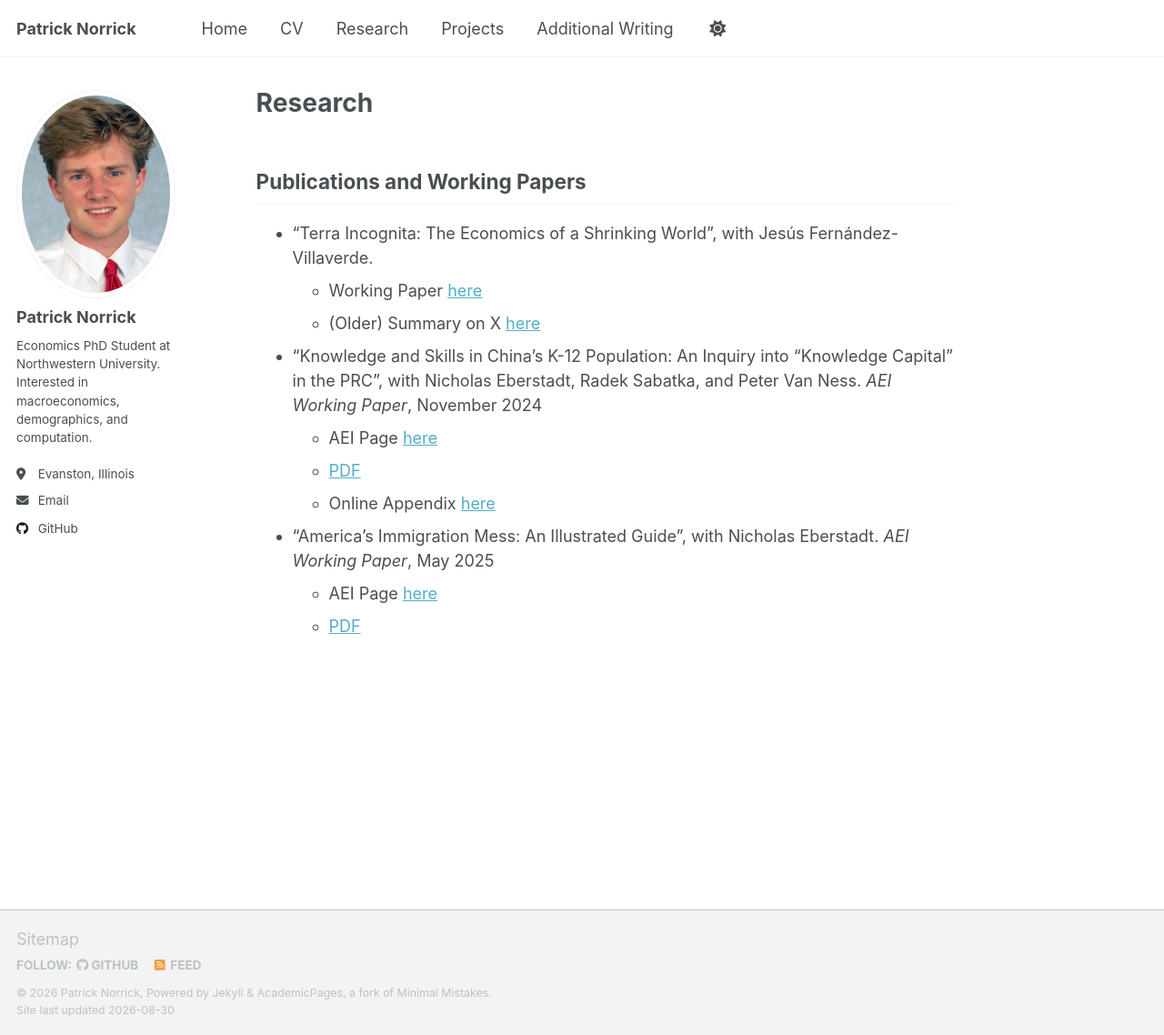
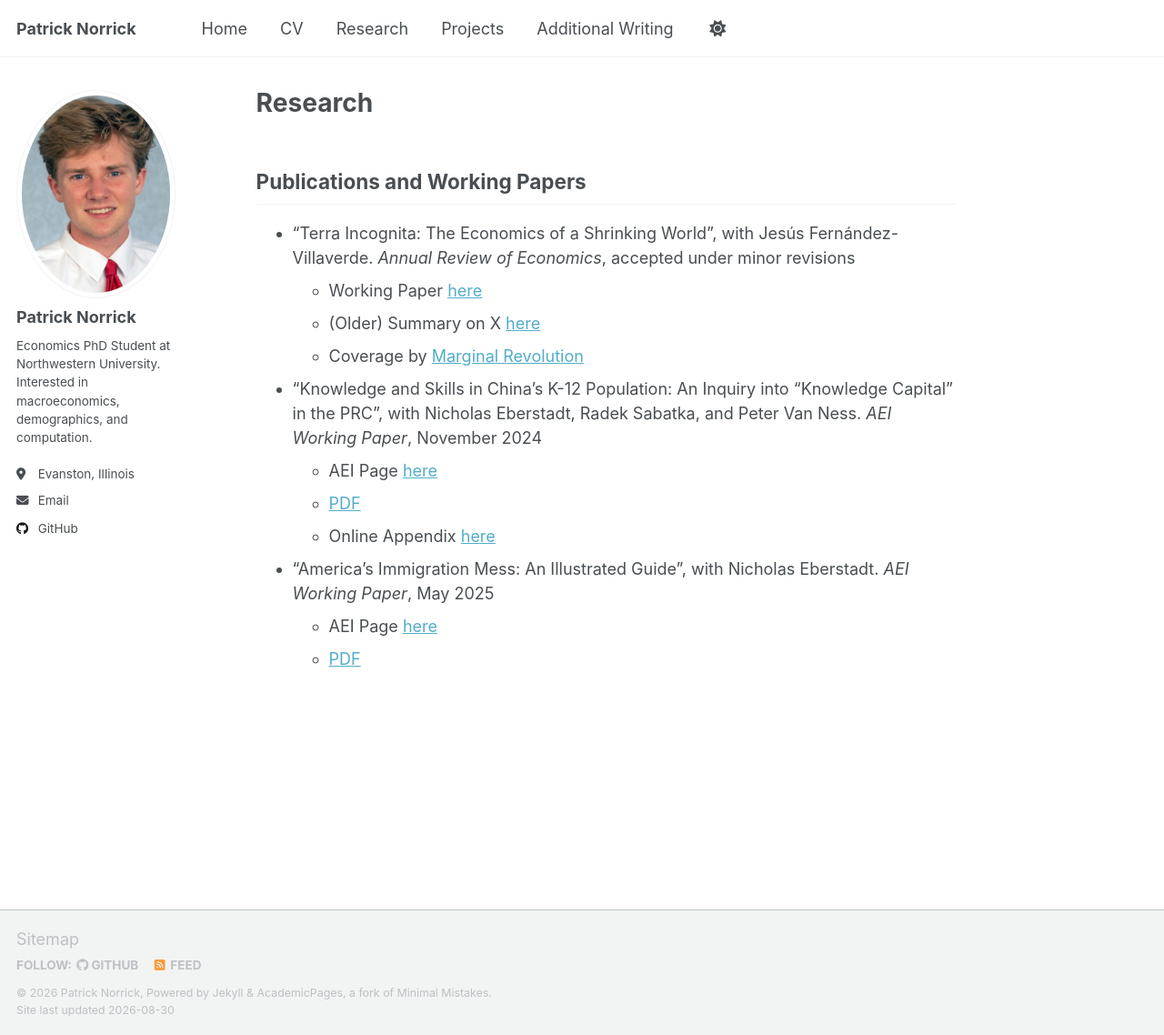
Before and after one commit to pcnorrick1/pcnorrick1.github.io, a Jekyll site: the page built from _pages/research.md, in a window 1280 px wide and 1138 px high. Shown: the whole window at 91% size. Built offline with Jekyll 4.4.1, drawn with Linux system fonts in a browser that asks for light colours; a script that is not in the unit is left out.

Commit message:
update journal submission status

```diff
--- a/_pages/research.md
+++ b/_pages/research.md
@@ -5,9 +5,10 @@ permalink: /research/
 ---
 
 ## Publications and Working Papers
-- "Terra Incognita: The Economics of a Shrinking World", with Jesús Fernández-Villaverde.
+- "Terra Incognita: The Economics of a Shrinking World", with Jesús Fernández-Villaverde. *Annual Review of Economics*, accepted under minor revisions
     - Working Paper [here](https://www.sas.upenn.edu/~jesusfv/Demographics.pdf)
     - (Older) Summary on X [here](https://x.com/JesusFerna7026/status/1929278948350771281)
+    - Coverage by [Marginal Revolution](https://marginalrevolution.com/marginalrevolution/2026/08/the-economics-of-a-shrinking-world.html)
 
 
 - "Knowledge and Skills in China's K-12 Population: An Inquiry into "Knowledge Capital" in the PRC", with Nicholas Eberstadt, Radek Sabatka, and Peter Van Ness. *AEI Working Paper*, November 2024
```
